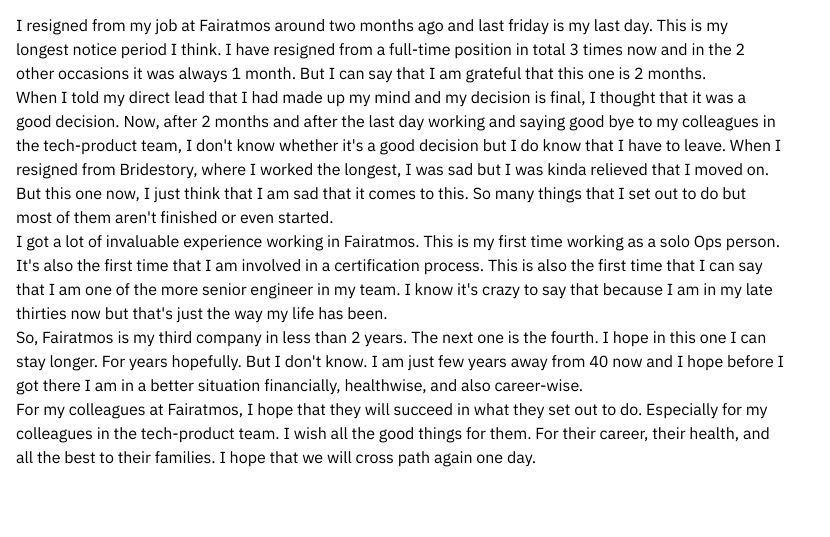
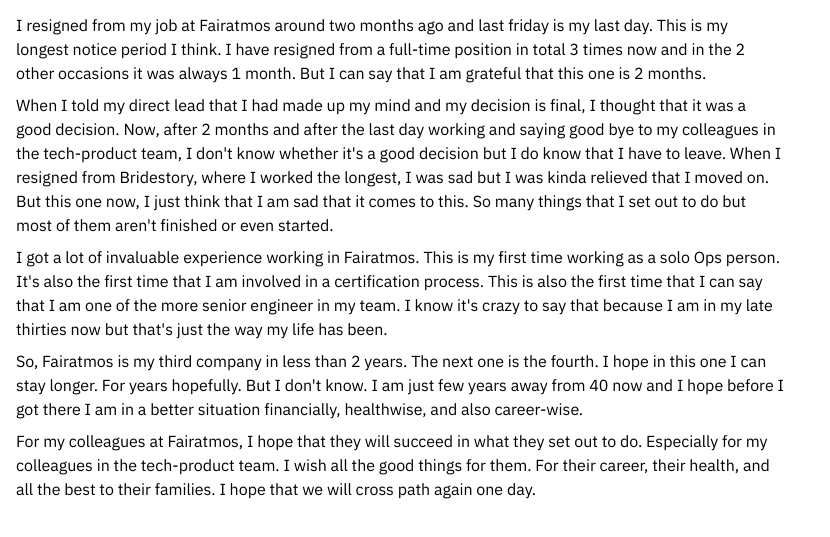
Before and after one commit to rizaldim/personal-site, an Eleventy site: page content/posts/resign-from-fairatmos.md in a window 1280 px wide. Shown: the part 67-604 px from the top of the page, without its empty margins (0-830 px from the left). Built offline with nearby package versions, Linux system fonts and the light colour scheme; Eleventy itself is replaced by a stand-in of ours; files that its build step writes are made by us from their sources.

Commit message:
Edit style

```diff
--- a/_includes/style.css
+++ b/_includes/style.css
@@ -16,3 +16,7 @@
 * + h4 {
 	margin-top: 1em;
 }
+
+p + p {
+	margin-top: .5em;
+}
```
